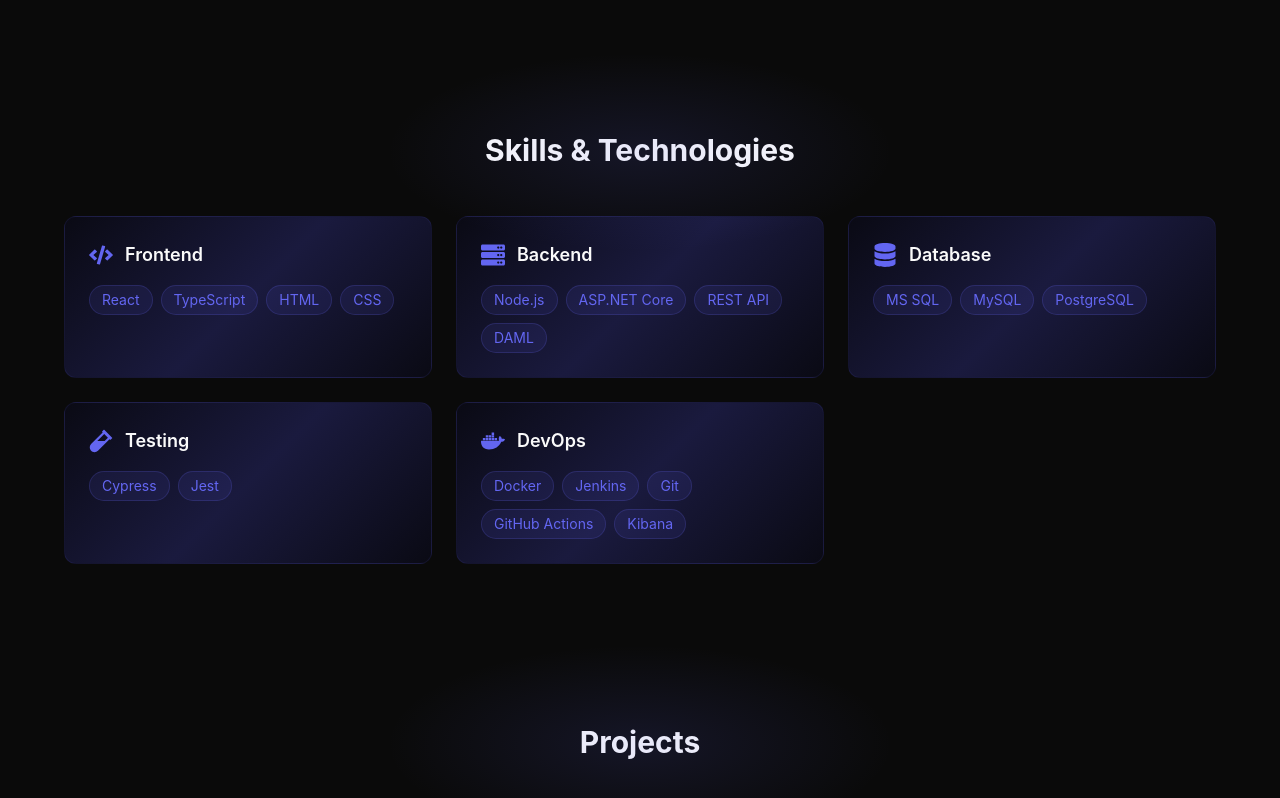
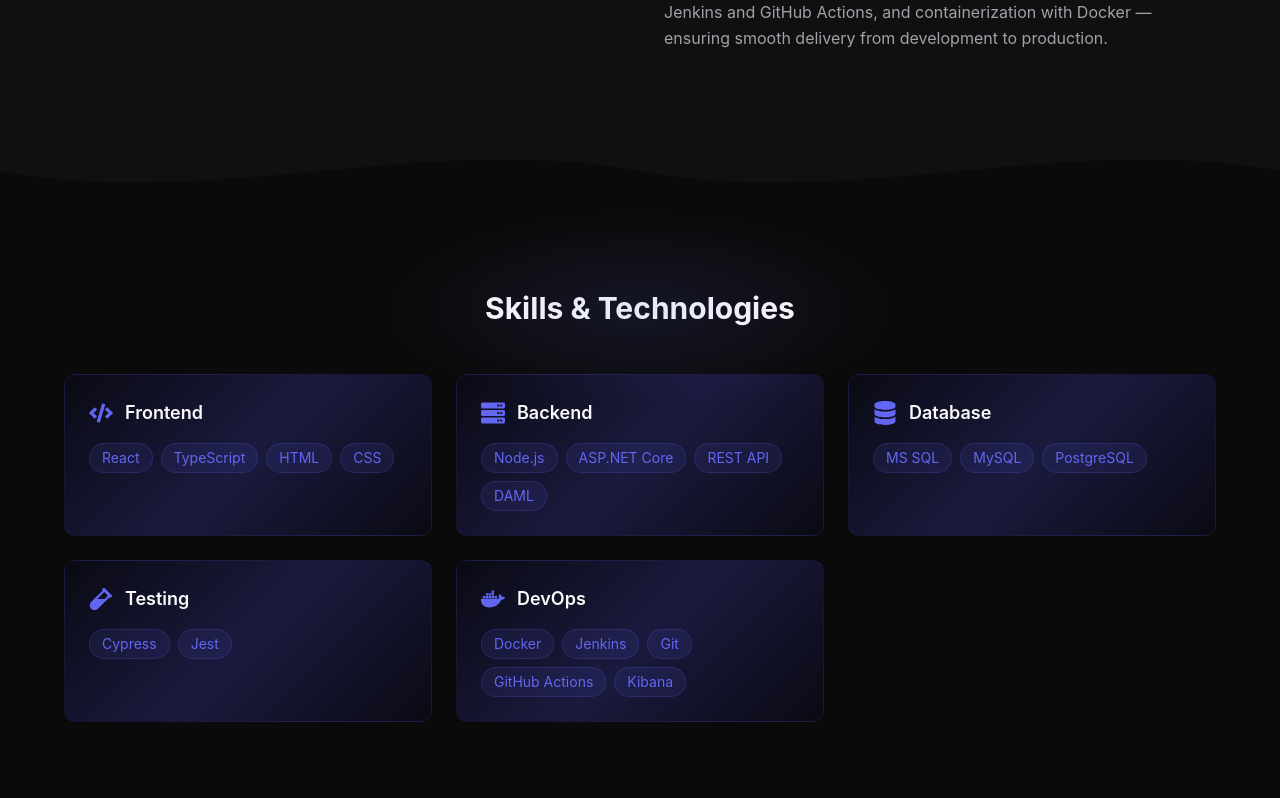
Before and after one commit to JosephGenio/portfolio, a React (Vite) app: page / in a window 1280 px wide. Shown: the part 1302-2100 px from the top of the page. Built offline with nearby package versions, Linux system fonts and the light colour scheme; no server answers.

Commit message:
Add a wave divider between sections

```diff
--- a/src/App.jsx
+++ b/src/App.jsx
@@ -6,17 +6,24 @@
 import Experience from "./components/Experience";
 import Contact from "./components/Contact";
 import Footer from "./components/Footer";
+import WaveDivider from "./components/WaveDivider";
 
 function App() {
   return (
     <div className="bg-bg text-text min-h-screen">
       <Navbar />
       <Hero />
+      <WaveDivider fillClass="fill-bg-light/50" />
       <About />
+      <WaveDivider flip fillClass="fill-bg-light/50" />
       <Skills />
+      <WaveDivider fillClass="fill-bg-light/50" />
       <Projects />
+      <WaveDivider flip fillClass="fill-bg-light/50" />
       <Experience />
+      <WaveDivider fillClass="fill-bg-light/50" />
       <Contact />
+      <WaveDivider flip fillClass="fill-bg-light/50" />
       <Footer />
     </div>
   );
--- a/src/components/About.jsx
+++ b/src/components/About.jsx
@@ -3,7 +3,7 @@
 
 function About() {
   return (
-    <section id="about" className="py-20 px-6 scroll-mt-20">
+    <section id="about" className="py-20 px-6 scroll-mt-20 bg-bg-light/50">
       <div className="max-w-6xl mx-auto grid grid-cols-1 lg:grid-cols-2 gap-12 items-center">
         {/* Left — image placeholder */}
         <motion.div
--- a/src/components/Contact.jsx
+++ b/src/components/Contact.jsx
@@ -95,7 +95,7 @@
   ].filter((link) => link.value);
 
   return (
-    <section id="contact" className="py-20 px-6 scroll-mt-20">
+    <section id="contact" className="py-20 px-6 scroll-mt-20 bg-bg-light/50">
       <div className="max-w-6xl mx-auto">
         <motion.h2
           className="text-3xl font-bold text-center mb-12"
--- a/src/components/Projects.jsx
+++ b/src/components/Projects.jsx
@@ -5,7 +5,7 @@
 
 function Projects() {
   return (
-    <section id="projects" className="py-20 px-6 scroll-mt-20 section-glow">
+    <section id="projects" className="py-20 px-6 scroll-mt-20 bg-bg-light/50 section-glow">
       <div className="max-w-6xl mx-auto">
         <motion.h2
           className="text-3xl font-bold text-center mb-12"
--- /dev/null
+++ b/src/components/WaveDivider.jsx
@@ -0,0 +1,21 @@
+function WaveDivider({ flip = false, fillClass = "fill-bg" }) {
+  return (
+    <div
+      className="w-full leading-[0] overflow-hidden pointer-events-none -mb-px"
+      style={{ transform: flip ? "rotate(180deg)" : undefined }}
+    >
+      <svg
+        viewBox="0 0 1200 120"
+        preserveAspectRatio="none"
+        className="w-full h-[60px] md:h-[80px] block"
+      >
+        <path
+          d="M0,60 C200,120 400,0 600,60 C800,120 1000,0 1200,60 L1200,120 L0,120 Z"
+          className={fillClass}
+        />
+      </svg>
+    </div>
+  );
+}
+
+export default WaveDivider;
```
